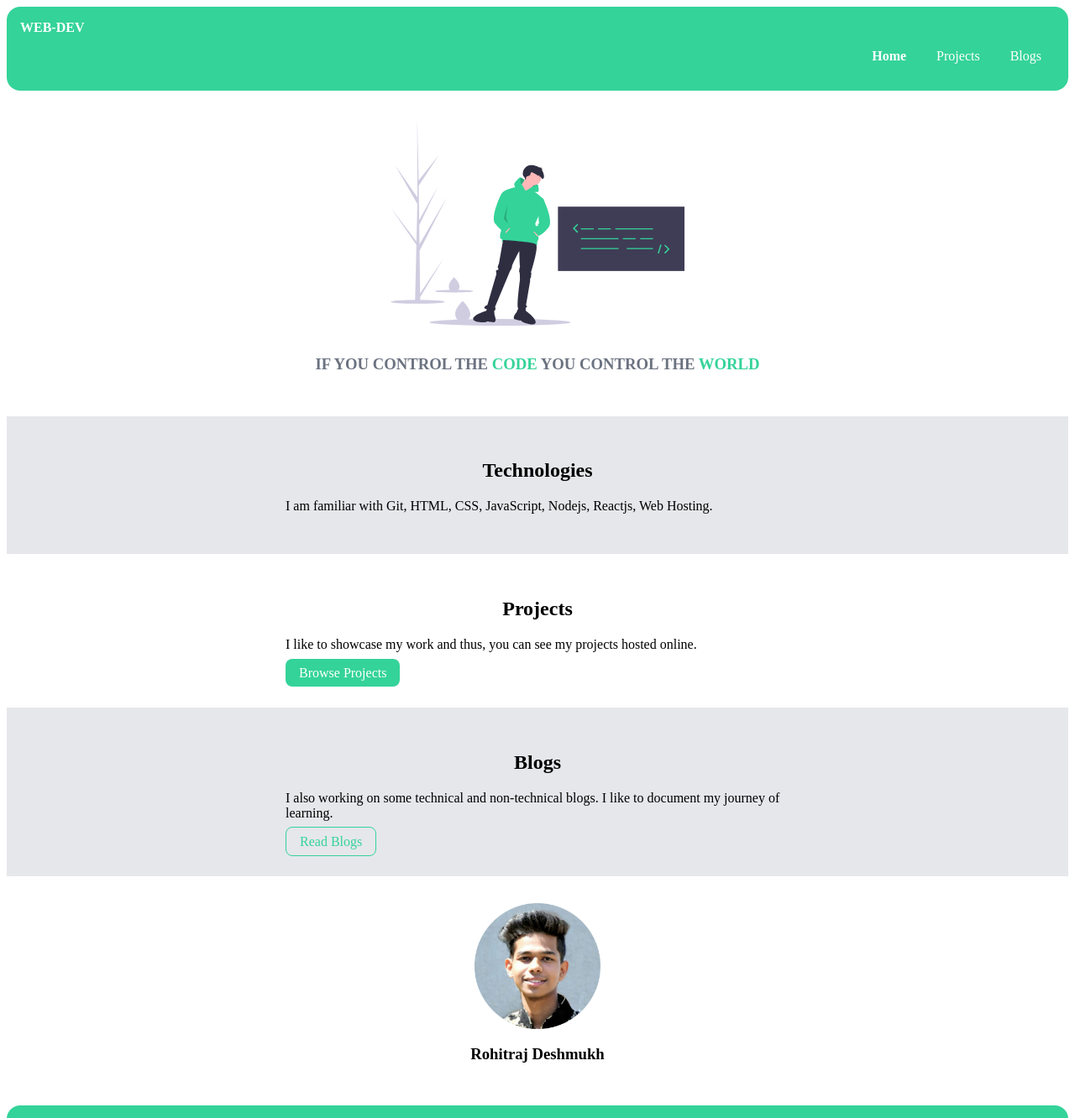
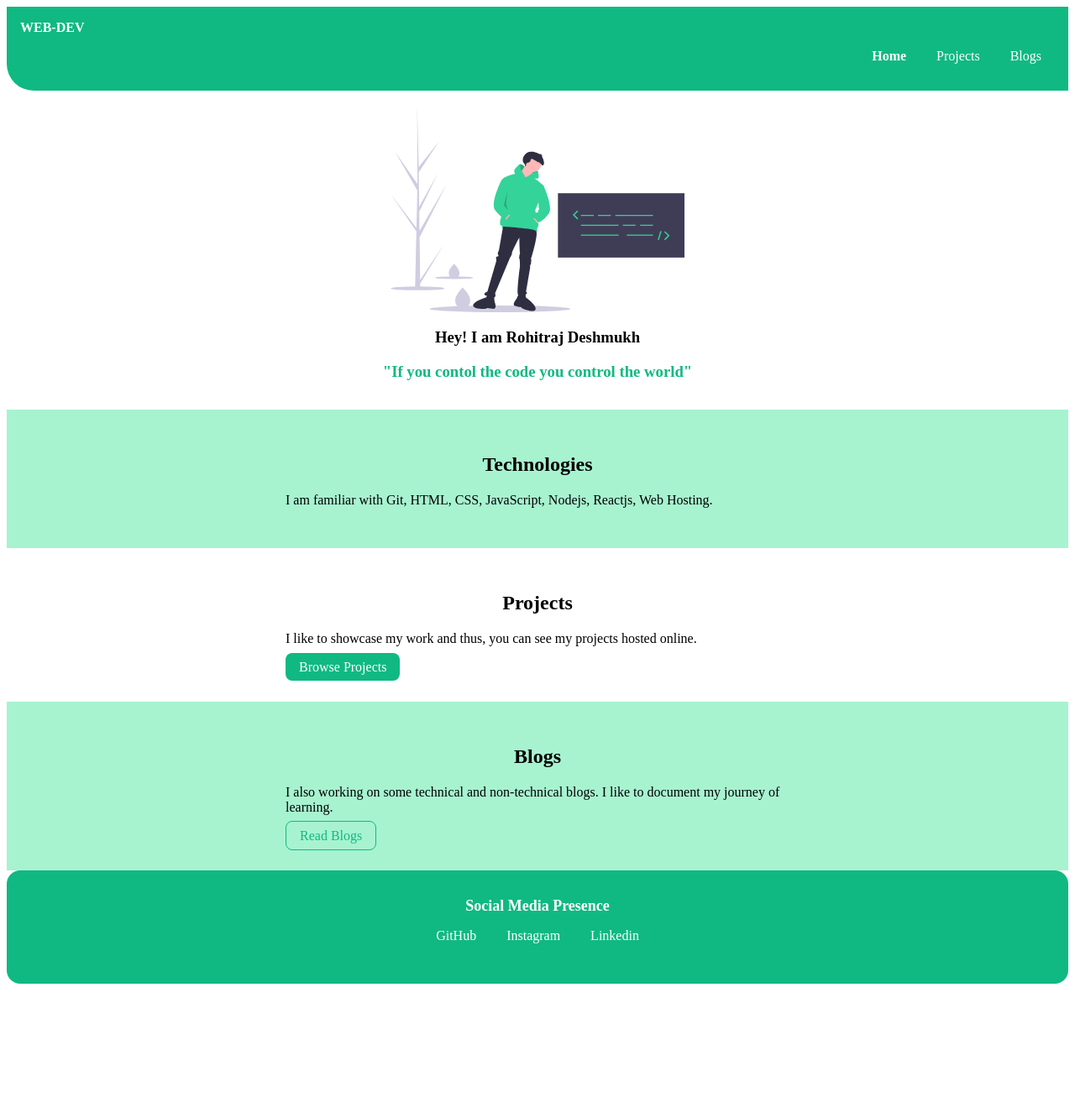
Before and after one commit to Rohitaj9960/portfolio-site, a plain HTML site: page index.html in a window 1280 px wide. Shown: the top 1332 px of the page at 84% size. After the commit the page ends 1180 px from the top, so only its background shows below. Drawn offline with Linux system fonts and the light colour scheme; a web font is replaced by a local one.

Commit message:
update style

```diff
--- a/index.html
+++ b/index.html
@@ -24,7 +24,8 @@
 
     <header class="hero">
         <img class="hero-img" src="images/hero.svg">
-        <h3 class="hero-heading">IF YOU CONTROL THE <span class="heading-inverted">CODE</span> YOU CONTROL THE <span class="heading-inverted">WORLD</span></h3>
+        <h3 >Hey! I am Rohitraj Deshmukh</h3>
+        <h3 class="hero-heading">"If you contol the code you control the world"</span></h3>
 
     </header>
 
@@ -51,12 +52,7 @@
         </div>
     </section>
 
-    <section class="section">
-        <div class="container container-center">
-            <img class="img" src="images/circle-cropped.png"/>
-            <h3 class="img-name">Rohitraj Deshmukh</h3>
-        </div>
-    </section>
+
 
     <footer class="footer">
         <div class="footer-header">Social Media Presence</div>
--- a/styles.css
+++ b/styles.css
@@ -3,7 +3,7 @@ body{
     font-family: 'Castoro', serif;
 }
 :root{
-    --primary-color:#34D399;
+    --primary-color:#10b981;
     --off-white:#E5E7EB;
     --dark-gray:#6B7280;
 }
@@ -52,7 +52,7 @@ hr{
 
 .navigation{
     background-color: var(--primary-color);
-    border-radius: 1rem;
+    border-bottom-left-radius: 2rem;
     padding: 1rem;
     color: white;
 }
@@ -72,7 +72,7 @@ hr{
 
 /* header */
 .hero{
-    padding: 2rem;
+    padding: 1rem;
     text-align: center;
 }
 
@@ -83,8 +83,7 @@ hr{
 }
 
 .hero .hero-heading{
-    color: var(--dark-gray);
-    padding-top: 1rem;
+    color: var(--primary-color);
 }
 
 .hero .hero-heading .heading-inverted{
@@ -107,7 +106,7 @@ hr{
 }
 
 .ow{
-    background-color: var(--off-white);
+    background-color: #a7f3d0;
 }
 
 /* footer  */
```
Also changed, not shown: images/circle-cropped.png (deleted).
